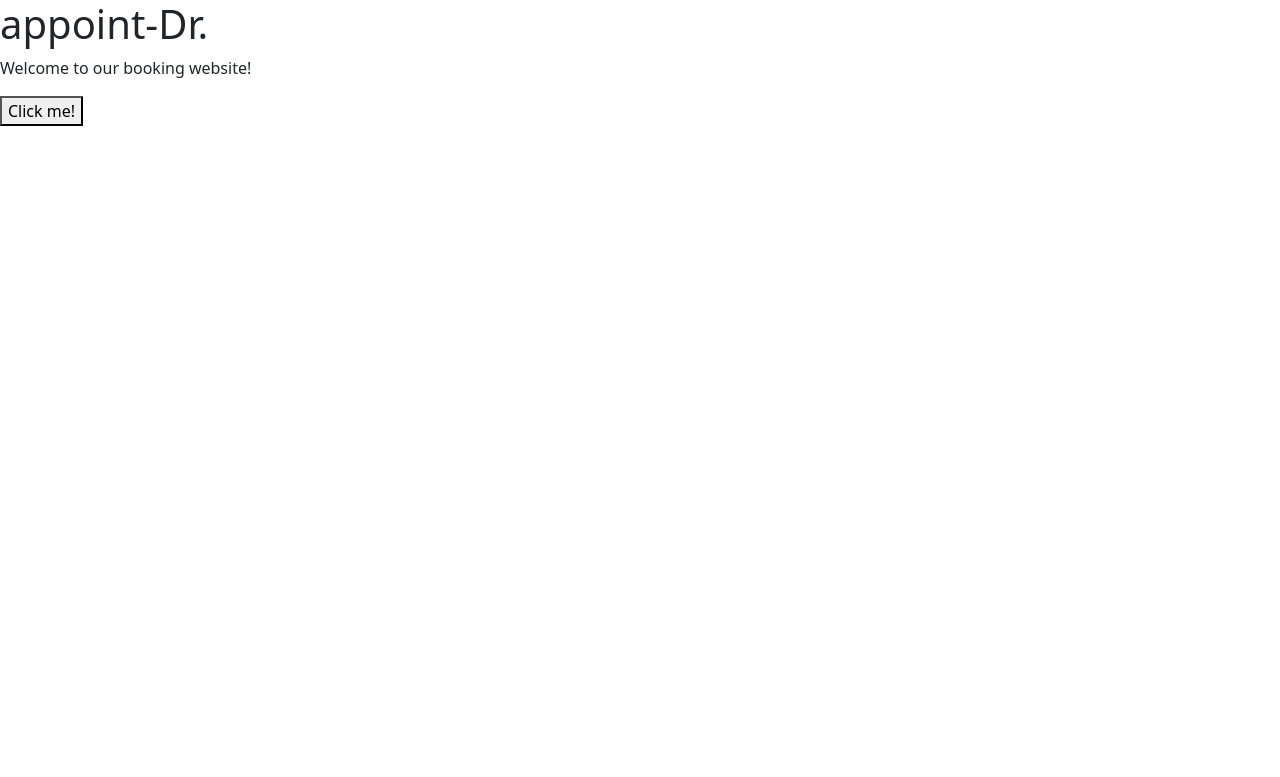
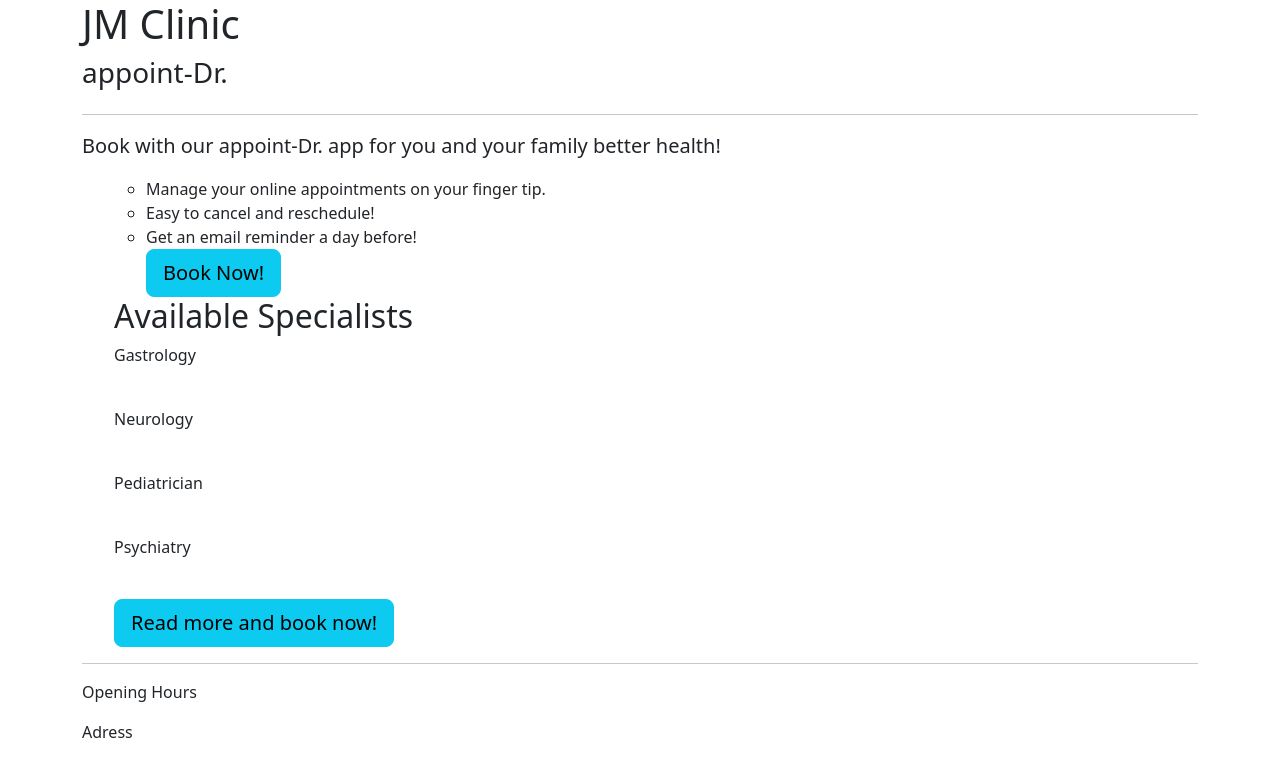
Before and after one commit to Code-Institute-Submissions/HaimanotA-appoint-Dr._OctResub, a Django app: page / in a window 1280 px wide. Shown: the top 777 px of the page. Run offline with Django 3.2, Linux system fonts and the light colour scheme.

Commit message:
Create the landing page wireframe in the booking.html file.

```diff
--- a/booking/templates/booking/booking.html
+++ b/booking/templates/booking/booking.html
@@ -1,27 +1,91 @@
 <!DOCTYPE html>
 <html lang="en">
+
 <head>
     <meta charset="UTF-8">
     <meta http-equiv="X-UA-Compatible" content="IE=edge">
     <meta name="viewport" content="width=device-width, initial-scale=1.0">
     <title>appointDr.</title>
-    <link href="https://cdn.jsdelivr.net/npm/bootstrap@5.2.0-beta1/dist/css/bootstrap.min.css" rel="stylesheet" integrity="sha384-0evHe/X+R7YkIZDRvuzKMRqM+OrBnVFBL6DOitfPri4tjfHxaWutUpFmBp4vmVor" crossorigin="anonymous">
-<script src="https://cdn.jsdelivr.net/npm/bootstrap@5.2.0-beta1/dist/js/bootstrap.bundle.min.js" integrity="sha384-pprn3073KE6tl6bjs2QrFaJGz5/SUsLqktiwsUTF55Jfv3qYSDhgCecCxMW52nD2" crossorigin="anonymous"></script>
+    <link href="https://cdn.jsdelivr.net/npm/bootstrap@5.2.0-beta1/dist/css/bootstrap.min.css" rel="stylesheet"
+        integrity="sha384-0evHe/X+R7YkIZDRvuzKMRqM+OrBnVFBL6DOitfPri4tjfHxaWutUpFmBp4vmVor" crossorigin="anonymous">
+    <script src="https://cdn.jsdelivr.net/npm/bootstrap@5.2.0-beta1/dist/js/bootstrap.bundle.min.js"
+        integrity="sha384-pprn3073KE6tl6bjs2QrFaJGz5/SUsLqktiwsUTF55Jfv3qYSDhgCecCxMW52nD2" crossorigin="anonymous">
+    </script>
 </head>
+
 <body>
+    <article class="container">
+        <!--- Caption -->
+        <div class="row">
+            <section class="caption">
+                <h1>JM Clinic</h1>
+                <h3>appoint-Dr.</h3>
+                <a href="HOME"></a>
+                <a href="ABOUT"></a>
+                <a href="CONTACT"></a>
+            </section>
+        </div>
+        <!--- /. caption -->
+        <hr>
+
+        <!--Info page -->
+        <section class="Info_page">
+            <p class="lead"><strong>Book with our appoint-Dr. app for you and your family better health!</strong></p>
+            <ul>
+                <ul class="">
+                    <li>Manage your online appointments on your finger tip.</li>
+                    <li>Easy to cancel and reschedule!</li>
+                    <li>Get an email reminder a day before!</li>
+                    <button class="btn btn-info btn-lg">Book Now!</button>
+                </ul>
+
+                <h2>Available Specialists</h2>
+
+                <p>Gastrology</p>
+                <div class="row">
+                    <div class="container">
+                        <img src=" ">
+                        <img src=" ">
+                        <img src=" ">
+                    </div>
+
+                    <p>Neurology</p>
+                    <div class="container">
+                        <img src=" ">
+                        <img src=" ">
+                        <img src=" ">
+                    </div>
+                </div>
+                <div class="row">
+                    <p>Pediatrician</p>
+                    <div class="container">
+                        <img src=" ">
+                        <img src=" ">
+                        <img src=" ">
+                    </div>
 
 
-    <div>
-        <h1>appoint-Dr.</h1>
-        <p>Welcome to our booking website!</p>
-        <a href="HOME"></a>
-        <a href="ABOUT"></a>
-        <a href="CONTACT"></a>
-    </div>
+                    <p>Psychiatry</p>
+                    <div class="container"></div>
+                    <div class="row">
+                        <div class="col-6">
+                            <img src=" ">
+                            <img src=" ">
+                            <img src=" ">
+                        </div>
+                    </div>
+                </div>
+                <button class="btn btn-info btn-lg">Read more and book now!</button>
+        </section>
+        <!--header -->
+        <hr>
+        <!-- footer -->
+        <section>
+            <p>Opening Hours</p>
+            <p>Adress</p>
+        </section>
+        <!--/. footer-->
+    </article>
+</body>
 
-    <div>
-        <button>Click me!</button>
-    </div>
-
-</body>
 </html>
```
